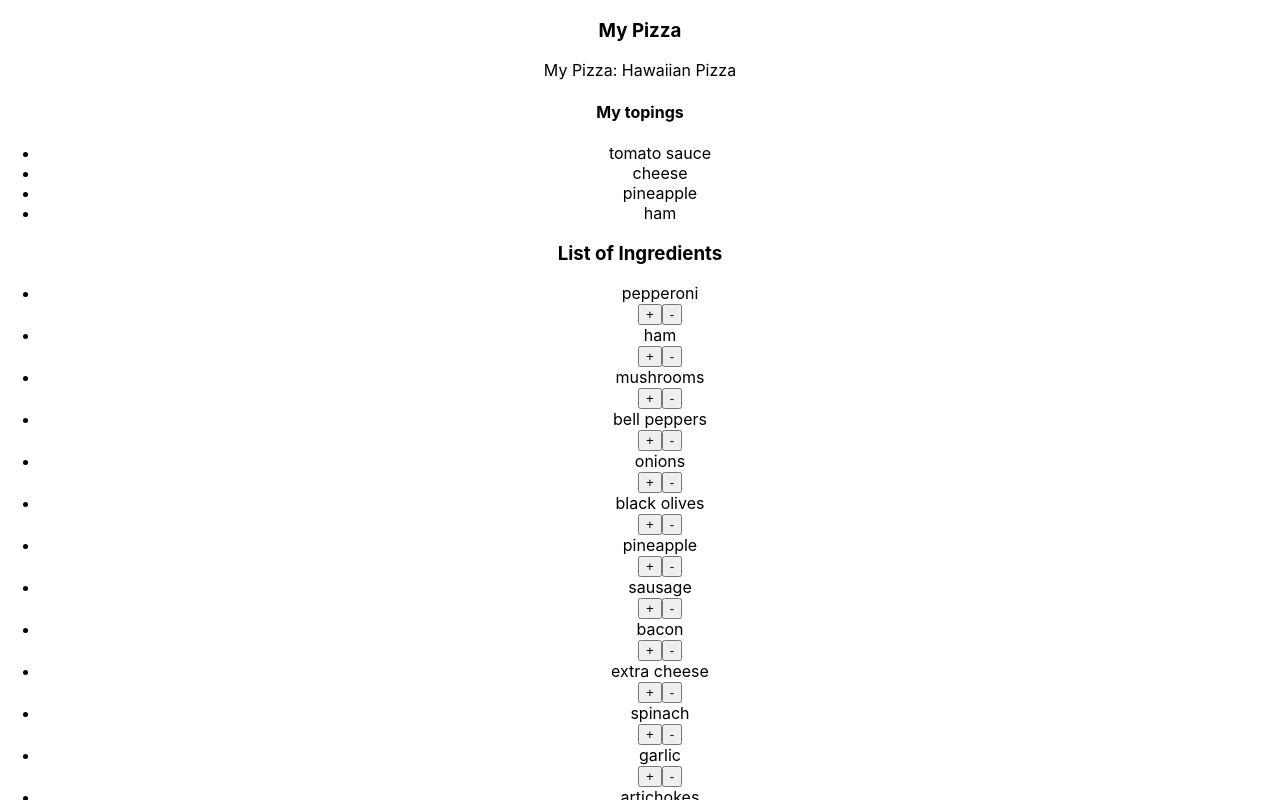
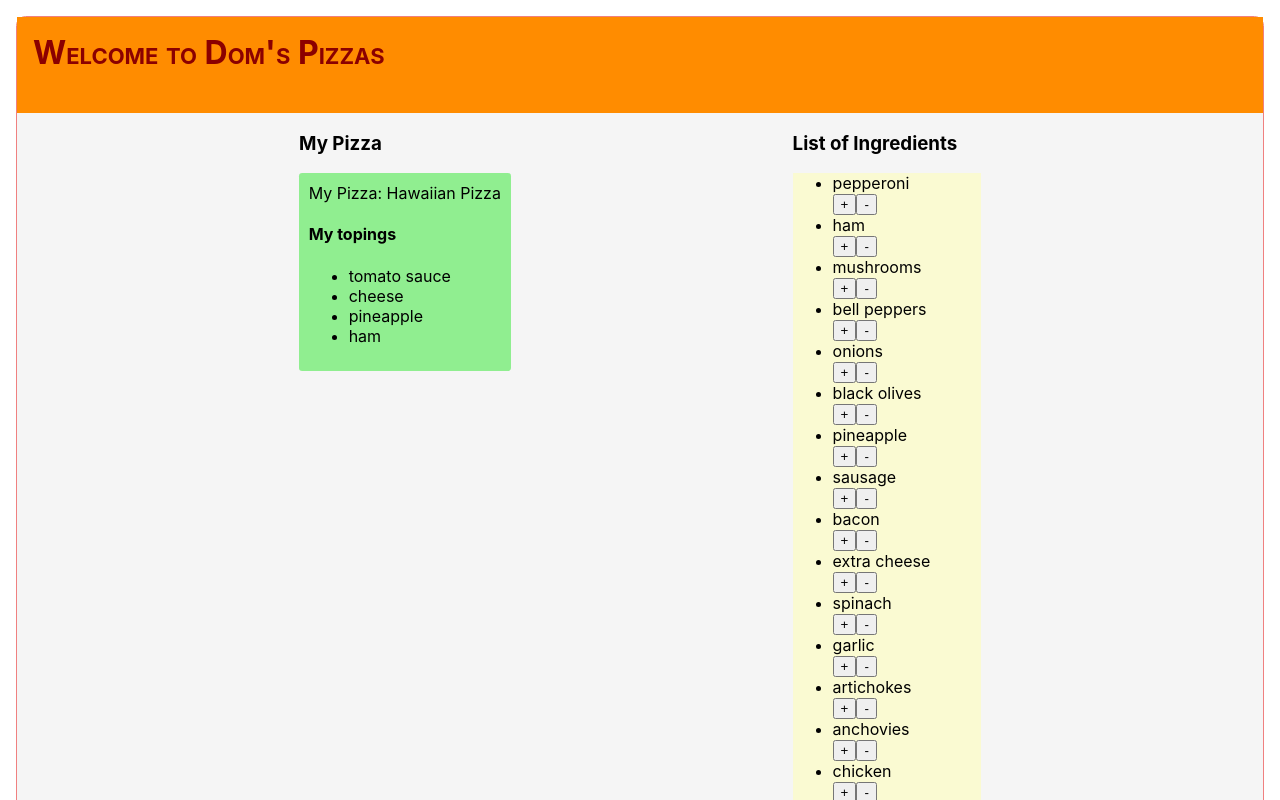
Before and after one commit to DominicTremblay/immutability_pizza_app, a React (Create React App) app: page / in a window 1280 px wide. Shown: the top 800 px of the page. Built offline with nearby package versions, Linux system fonts and the light colour scheme.

Commit message:
adding styles

```diff
--- a/src/App.css
+++ b/src/App.css
@@ -1,38 +1,15 @@
 .App {
-  text-align: center;
+  display: flex;
+  flex-direction:column;
+
+  background-color: whitesmoke;
+  margin: 1rem;
+  border-radius: 0.6rem;
+  border: 1px solid lightcoral;
 }
 
-.App-logo {
-  height: 40vmin;
-  pointer-events: none;
+.sections {
+  display: flex;
+  flex-direction: row;
+  justify-content: space-evenly;
 }
-
-@media (prefers-reduced-motion: no-preference) {
-  .App-logo {
-    animation: App-logo-spin infinite 20s linear;
-  }
-}
-
-.App-header {
-  background-color: #282c34;
-  min-height: 100vh;
-  display: flex;
-  flex-direction: column;
-  align-items: center;
-  justify-content: center;
-  font-size: calc(10px + 2vmin);
-  color: white;
-}
-
-.App-link {
-  color: #61dafb;
-}
-
-@keyframes App-logo-spin {
-  from {
-    transform: rotate(0deg);
-  }
-  to {
-    transform: rotate(360deg);
-  }
-}
--- a/src/App.js
+++ b/src/App.js
@@ -1,4 +1,5 @@
 import { useState } from 'react';
+import Header from './components/Header';
 import IngredientList from './components/IngredientList';
 import MyPizza from './components/MyPizza';
 import { pizzasList, ingredients } from './data/pizzas';
@@ -29,6 +30,8 @@ function App() {
 
   return (
     <div className="App">
+      <Header />
+      <div className="sections">
         <MyPizza myPizza={myPizza} />
         <IngredientList
           toppings={toppings}
@@ -36,6 +39,7 @@ function App() {
           removeTopping={removeTopping}
         />
       </div>
+    </div>
   );
 }
 
--- /dev/null
+++ b/src/components/Header.css
@@ -0,0 +1,10 @@
+.header {
+  background-color: darkorange;
+  height: 4rem;
+  padding: 1rem;
+  font-weight: bold;
+  font-variant: small-caps;
+  color: darkred;
+  font-size: 2rem;
+
+}
--- /dev/null
+++ b/src/components/Header.jsx
@@ -0,0 +1,8 @@
+import React from 'react';
+import './Header.css';
+
+const Header = () => {
+  return <header className="header">Welcome to Dom's Pizzas</header>;
+};
+
+export default Header;
--- /dev/null
+++ b/src/components/IngredientList.css
@@ -0,0 +1,3 @@
+.topping-list {
+  background-color: lightgoldenrodyellow
+}
--- a/src/components/IngredientList.jsx
+++ b/src/components/IngredientList.jsx
@@ -1,5 +1,6 @@
 import React from 'react';
 import IngredientItem from './IngredientItem';
+import './IngredientList.css';
 
 const IngredientList = (props) => {
   const toppingList = props.toppings.map((topping) => (
@@ -15,7 +16,7 @@ const IngredientList = (props) => {
     <section>
       <h3>List of Ingredients</h3>
 
-      <ul>{toppingList}</ul>
+      <ul className='topping-list'>{toppingList}</ul>
     </section>
   );
 };
--- /dev/null
+++ b/src/components/MyPizza.css
@@ -0,0 +1,5 @@
+.my-pizza {
+  background-color: lightgreen;
+  border-radius: 0.2rem;
+  padding: 0.6rem;
+}
--- a/src/components/MyPizza.jsx
+++ b/src/components/MyPizza.jsx
@@ -1,11 +1,12 @@
 import React from 'react';
+import './MyPizza.css';
 
 const MyPizza = (props) => {
   return (
     <section>
       <h3>My Pizza</h3>
 
-      <article>
+      <article className="my-pizza">
         <header>My Pizza: {props.myPizza?.name ?? 'No Pizza Selected'}</header>
 
         <div>
```
Lines whose indentation alone changed are shown as unchanged.
